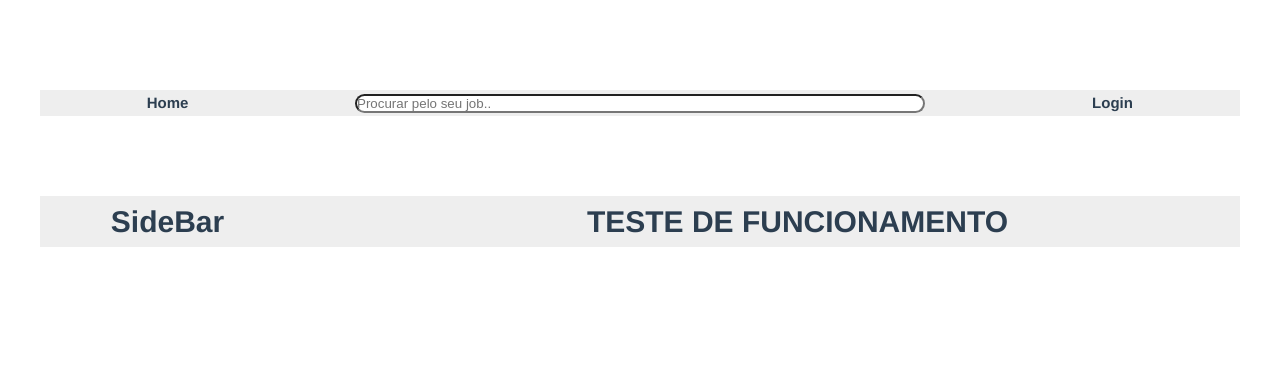
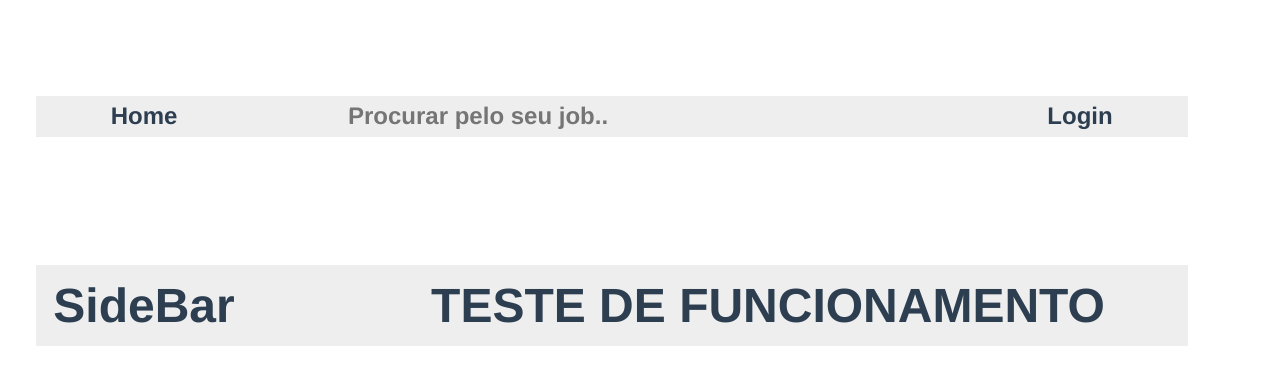
Before and after one commit to dmug1/brworks, a Vue app in the folder app-brworks/: page / in a window 1280 px wide. Shown: the top 384 px of the page. Built offline with nearby package versions, Linux system fonts and the light colour scheme.

Commit message:
add vuetify

```diff
--- a/app-brworks/public/index.html
+++ b/app-brworks/public/index.html
@@ -6,6 +6,8 @@
     <meta name="viewport" content="width=device-width,initial-scale=1.0">
     <link rel="icon" href="<%= BASE_URL %>favicon.ico">
     <title><%= htmlWebpackPlugin.options.title %></title>
+    <link rel="stylesheet" href="https://fonts.googleapis.com/css?family=Roboto:100,300,400,500,700,900">
+    <link rel="stylesheet" href="https://cdn.jsdelivr.net/npm/@mdi/font@latest/css/materialdesignicons.min.css">
   </head>
   <body>
     <noscript>
--- a/app-brworks/src/main.js
+++ b/app-brworks/src/main.js
@@ -1,8 +1,10 @@
 import Vue from 'vue'
 import App from './App.vue'
+import vuetify from './plugins/vuetify';
 
 Vue.config.productionTip = false
 
 new Vue({
-  render: h => h(App),
+  vuetify,
+  render: h => h(App)
 }).$mount('#app')
--- /dev/null
+++ b/app-brworks/src/plugins/vuetify.js
@@ -0,0 +1,7 @@
+import Vue from 'vue';
+import Vuetify from 'vuetify/lib';
+
+Vue.use(Vuetify);
+
+export default new Vuetify({
+});
--- /dev/null
+++ b/app-brworks/vue.config.js
@@ -0,0 +1,5 @@
+module.exports = {
+  "transpileDependencies": [
+    "vuetify"
+  ]
+}
```
Also changed, not shown: app-brworks/package.json (+6 -2 lines), 1 other file (tests, documents, lock files or other folders).
